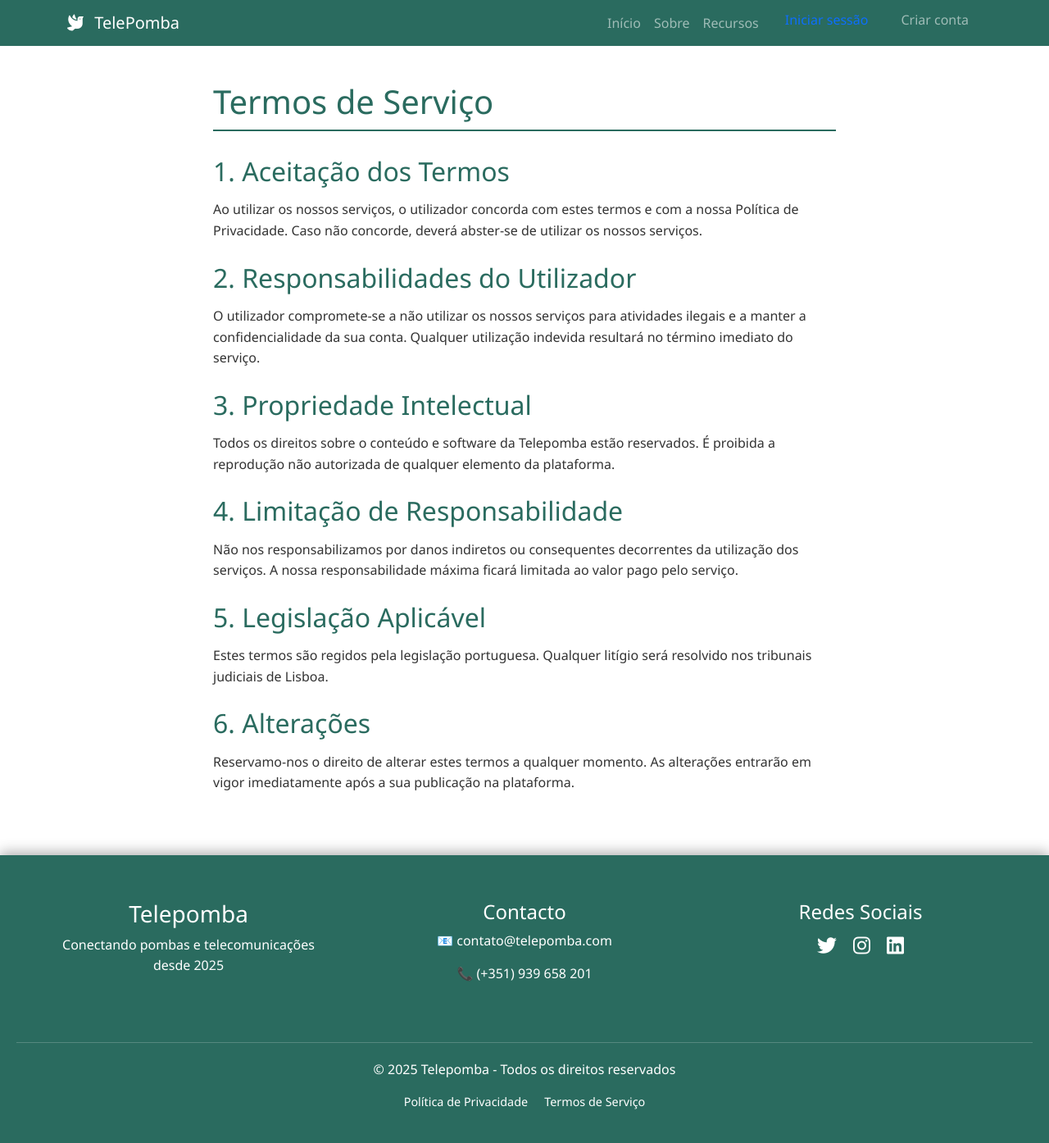
After one commit to ThomazCortez/TelePomba, a PHP site: page /termosservico.php in a window 1280 px wide. The commit adds this page. Shown: the whole page at 82% size. Run offline with PHP 8.4, Linux system fonts and the light colour scheme.

Commit message:
politica de privacidade e termos de servico

```diff
--- a/footer.php
+++ b/footer.php
@@ -1,4 +1,3 @@
-<!-- Adicione isto antes do </body> -->
 <footer>
         <div class="footer-content">
             <div class="footer-section">
--- /dev/null
+++ b/termosservico.php
@@ -0,0 +1,228 @@
+<!-- termosservico.php -->
+<!DOCTYPE html>
+<html lang="pt-PT">
+<head>
+    <meta charset="UTF-8">
+    <meta name="viewport" content="width=device-width, initial-scale=1.0">
+    <title>Termos de Serviço - Telepomba</title>
+    <!-- Bootstrap CSS -->
+    <link href="https://cdn.jsdelivr.net/npm/bootstrap@5.3.0-alpha1/dist/css/bootstrap.min.css" rel="stylesheet">
+    <!-- Font Awesome -->
+    <link rel="stylesheet" href="https://cdnjs.cloudflare.com/ajax/libs/font-awesome/6.0.0/css/all.min.css"/>
+    <style>
+        :root {
+            --primary-color: #2a6b5f;
+            --secondary-color: #f5f5f5;
+            --accent-color: #ff6b6b;
+            --text-color: #333;
+            --light-text: #fff;
+            --light-gray-bg: #f8f9fa;
+        }
+
+        .navbar {
+            background-color: var(--primary-color);
+        }
+
+        footer {
+            margin-top: auto;
+            background: #2a6b5f;
+            color: white;
+            padding: 40px 20px;
+            box-shadow: 0px -4px 15px rgba(0, 0, 0, 0.3);
+        }
+
+        .footer-content {
+            max-width: 1200px;
+            margin: 0 auto;
+            display: flex;
+            flex-wrap: wrap;
+            gap: 30px;
+            justify-content: space-between;
+        }
+
+        .footer-section {
+            flex: 1;
+            min-width: 250px;
+            padding: 15px;
+            text-align: center;
+        }
+
+        .social-icons {
+            display: flex;
+            gap: 20px;
+            justify-content: center;
+        }
+
+        .social-icons a {
+            color: white;
+            font-size: 24px;
+            transition: transform 0.3s ease;
+        }
+
+        .social-icons a:hover {
+            transform: translateY(-3px);
+        }
+
+        .footer-bottom {
+            text-align: center;
+            margin-top: 40px;
+            padding-top: 20px;
+            border-top: 1px solid rgba(255, 255, 255, 0.2);
+        }
+
+        .legal-links {
+            margin-top: 15px;
+            display: flex;
+            justify-content: center;
+            gap: 20px;
+        }
+
+        .legal-links a {
+            color: white !important;
+            text-decoration: none;
+            font-size: 0.9em;
+        }
+
+        .legal-links a:hover {
+            text-decoration: underline;
+            color: white !important;
+        }
+
+        /* CSS específico da página */
+        body {
+            font-family: 'Segoe UI', Tahoma, Geneva, Verdana, sans-serif;
+            color: var(--text-color);
+            display: flex;
+            flex-direction: column;
+            min-height: 100vh;
+        }
+
+        .content-container {
+            flex: 1;
+            padding: 20px;
+            max-width: 800px;
+            margin: 80px auto 40px;
+        }
+
+        h1 {
+            color: var(--primary-color);
+            border-bottom: 2px solid var(--primary-color);
+            padding-bottom: 10px;
+            margin-bottom: 30px;
+        }
+
+        h2 {
+            color: var(--primary-color);
+            margin: 25px 0 15px;
+        }
+
+        p {
+            line-height: 1.6;
+            margin-bottom: 15px;
+        }
+
+        @media (max-width: 768px) {
+            .footer-content {
+                flex-direction: column;
+            }
+            .legal-links {
+                flex-direction: column;
+                gap: 10px;
+            }
+        }
+    </style>
+</head>
+<body>
+    <!-- Header igual ao index.php -->
+    <nav class="navbar navbar-expand-lg navbar-dark fixed-top">
+        <div class="container">
+            <a class="navbar-brand" href="/TelePomba/index.php">
+                <i class="fas fa-dove me-2"></i>
+                TelePomba
+            </a>
+            <button class="navbar-toggler" type="button" data-bs-toggle="collapse" data-bs-target="#navbarNav">
+                <span class="navbar-toggler-icon"></span>
+            </button>
+            <div class="collapse navbar-collapse" id="navbarNav">
+                <ul class="navbar-nav ms-auto">
+                    <li class="nav-item">
+                        <a class="nav-link" href="/TelePomba/index.php#home">Início</a>
+                    </li>
+                    <li class="nav-item">
+                        <a class="nav-link" href="/TelePomba/index.php#about">Sobre</a>
+                    </li>
+                    <li class="nav-item">
+                        <a class="nav-link" href="/TelePomba/index.php#features">Recursos</a>
+                    </li>
+                    <li class="nav-item">
+                        <a class="nav-link btn btn-light text-primary py-1 px-3 ms-2"
+                           href="/TelePomba/ficheiros/login/login.php">Iniciar sessão</a>
+                    </li>
+                    <li class="nav-item">
+                        <a class="nav-link btn btn-outline-light py-1 px-3 ms-2"
+                           href="/TelePomba/ficheiros/login/registo.php">Criar conta</a>
+                    </li>
+                </ul>
+            </div>
+        </div>
+    </nav>
+
+    <main class="content-container">
+        <h1>Termos de Serviço</h1>
+
+        <h2>1. Aceitação dos Termos</h2>
+        <p>Ao utilizar os nossos serviços, o utilizador concorda com estes termos e com a nossa Política de Privacidade. Caso não concorde, deverá abster-se de utilizar os nossos serviços.</p>
+
+        <h2>2. Responsabilidades do Utilizador</h2>
+        <p>O utilizador compromete-se a não utilizar os nossos serviços para atividades ilegais e a manter a confidencialidade da sua conta. Qualquer utilização indevida resultará no término imediato do serviço.</p>
+
+        <h2>3. Propriedade Intelectual</h2>
+        <p>Todos os direitos sobre o conteúdo e software da Telepomba estão reservados. É proibida a reprodução não autorizada de qualquer elemento da plataforma.</p>
+
+        <h2>4. Limitação de Responsabilidade</h2>
+        <p>Não nos responsabilizamos por danos indiretos ou consequentes decorrentes da utilização dos serviços. A nossa responsabilidade máxima ficará limitada ao valor pago pelo serviço.</p>
+
+        <h2>5. Legislação Aplicável</h2>
+        <p>Estes termos são regidos pela legislação portuguesa. Qualquer litígio será resolvido nos tribunais judiciais de Lisboa.</p>
+
+        <h2>6. Alterações</h2>
+        <p>Reservamo-nos o direito de alterar estes termos a qualquer momento. As alterações entrarão em vigor imediatamente após a sua publicação na plataforma.</p>
+    </main>
+
+    <!-- Footer igual ao index.php -->
+    <footer>
+        <div class="footer-content">
+            <div class="footer-section">
+                <h3>Telepomba</h3>
+                <p>Conectando pombas e telecomunicações desde 2025</p>
+            </div>
+
+            <div class="footer-section">
+                <h4>Contacto</h4>
+                <p>📧 contato@telepomba.com</p>
+                <p>📞 (+351) 939 658 201</p>
+            </div>
+
+            <div class="footer-section">
+                <h4>Redes Sociais</h4>
+                <div class="social-icons">
+                    <a href="#"><i class="fab fa-twitter"></i></a>
+                    <a href="#"><i class="fab fa-instagram"></i></a>
+                    <a href="#"><i class="fab fa-linkedin"></i></a>
+                </div>
+            </div>
+        </div>
+
+        <div class="footer-bottom">
+            <p>&copy; 2025 Telepomba - Todos os direitos reservados</p>
+            <div class="legal-links">
+                <a href="/TelePomba/politicaprivacidade.php">Política de Privacidade</a>
+                <a href="/TelePomba/termosservico.php">Termos de Serviço</a>
+            </div>
+        </div>
+    </footer>
+
+    <!-- Bootstrap JS com Popper -->
+    <script src="https://cdn.jsdelivr.net/npm/bootstrap@5.3.0-alpha1/dist/js/bootstrap.bundle.min.js"></script>
+</body>
+</html>
```
Also changed, not shown: index.php (+5 -19 lines), politicaprivacidade.php (added, +225 -0 lines).
